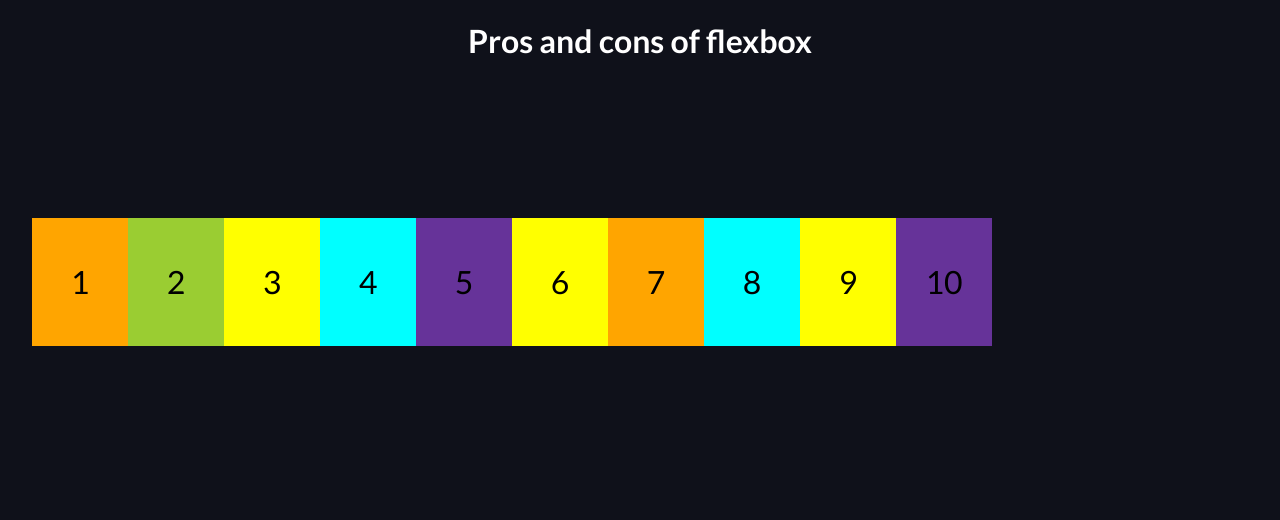
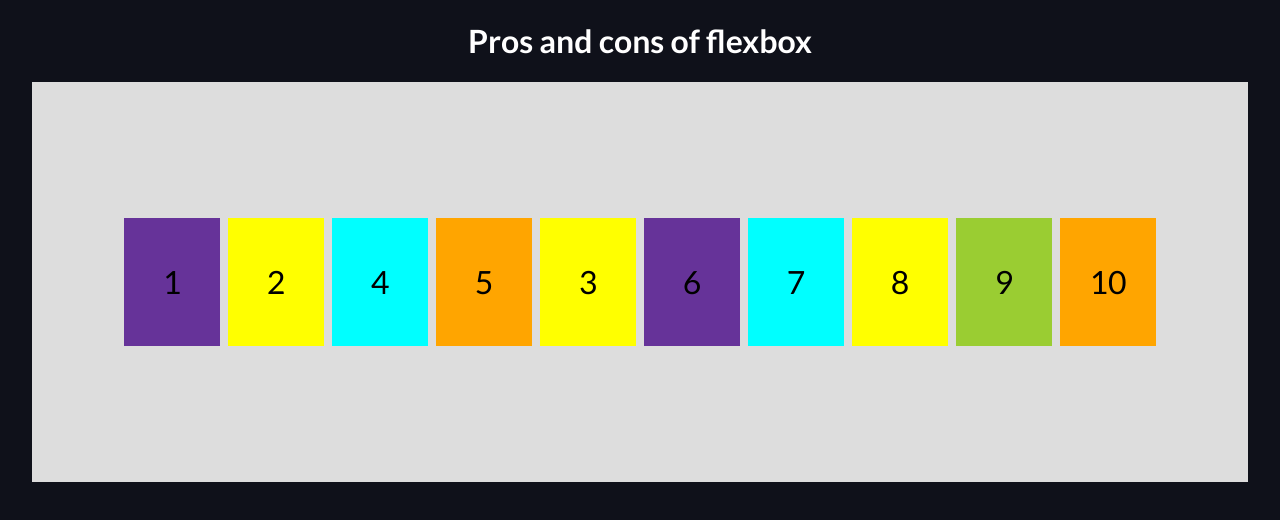
Before and after one commit to eduwebpl/css-techniki-pracy, a plain HTML site: page 12/index.html in a window 1280 px wide. Drawn offline with Linux system fonts and the light colour scheme.

Commit message:
12-finish

```diff
--- a/12/index.html
+++ b/12/index.html
@@ -13,32 +13,33 @@
  <h1>Pros and cons of flexbox</h1>
 
  <div class="container">
+  <div>10</div>
+  <div>9</div>
+  <div>8</div>
+  <div>7</div>
+  <div>6</div>
+  <div>3</div>
+  <div>5</div>
+  <div>4</div>
+  <div>2</div>
   <div>1</div>
-  <div>2</div>
-  <div>3</div>
-  <div>4</div>
-  <div>5</div>
-  <div>6</div>
-  <div>7</div>
-  <div>8</div>
-  <div>9</div>
-  <div>10</div>
  </div>
 
  <style>
   .container {
+   background: #ddd;
    font-size: 2em;
    color: black;
 
    display: flex;
-   flex-direction: row;
-
+   flex-direction: row-reverse;
+   align-items: center;
+   justify-content: center;
    flex-wrap: wrap;
-   align-items: center;
+   gap: 0.5rem;
   }
 
   .container > div {
-
    display: flex;
    flex-direction: row;
 
@@ -46,6 +47,7 @@
    align-content: center;
    align-items: center;
   }
+
  </style>
 </body>
 
```
